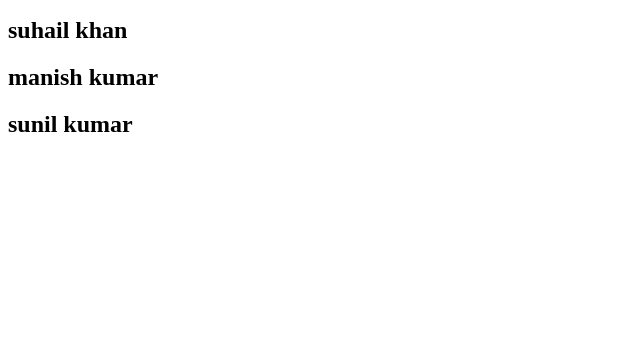
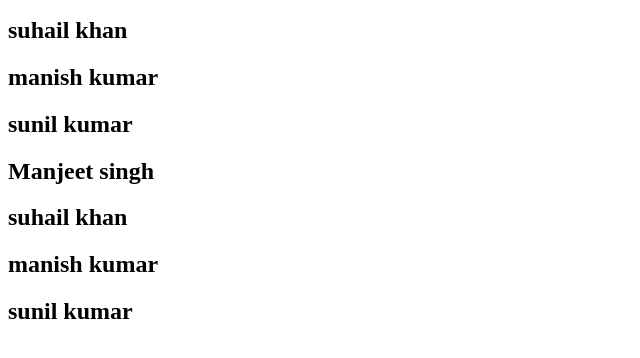
Before and after one commit to sunilkumar9898/github_collaburation, a plain HTML site: page index.html in a window 1280 px wide. Shown: the part 110-468 px from the top of the page, without its empty margins (0-640 px from the left). Drawn offline with Linux system fonts and the light colour scheme.

Commit message:
setup project

```diff
--- a/index.html
+++ b/index.html
@@ -11,4 +11,8 @@
 <h2>suhail khan</h2>
 <h2>manish kumar</h2>
 <h2>sunil kumar</h2>
+<h2>Manjeet singh</h2>
+<h2>suhail khan</h2>
+<h2>manish kumar</h2>
+<h2>sunil kumar</h2>
 </html>
```
